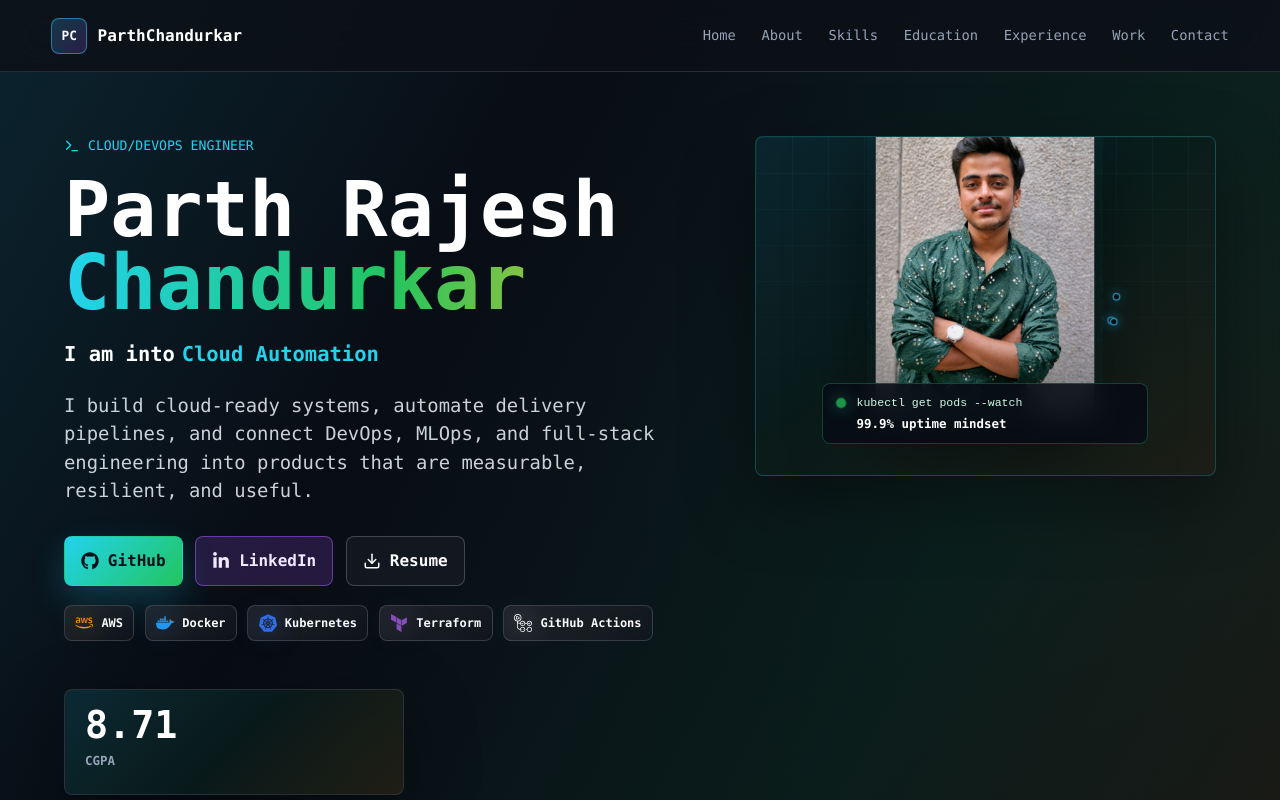
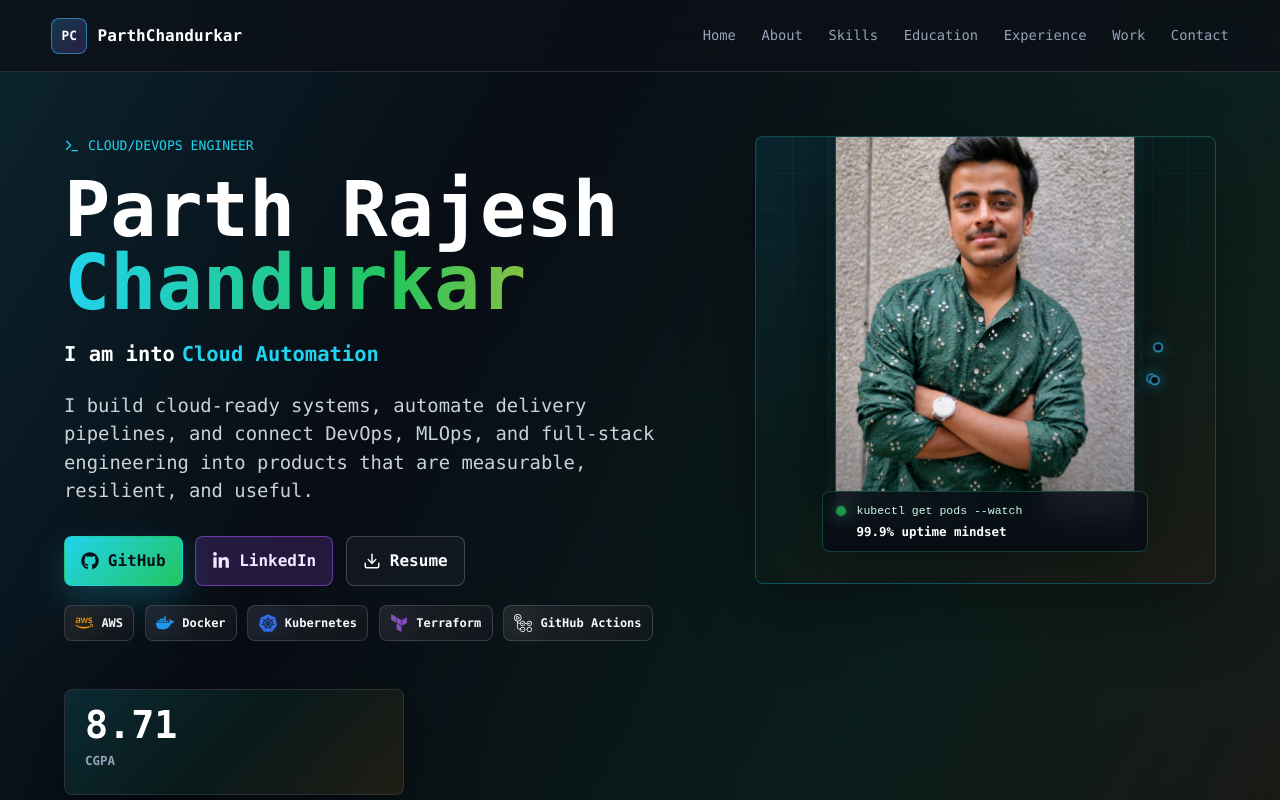
Before and after one commit to ParthrChandurkar/Portfolio-Parth-Chandurkar, a React (Vite) app: page / in a window 1280 px wide. Shown: the top 800 px of the page. Built offline with nearby package versions, Linux system fonts and the light colour scheme.

Commit message:
Enlarge hero portrait frame

```diff
--- a/src/styles.css
+++ b/src/styles.css
@@ -228,13 +228,13 @@ img {
 .hero-visual-card {
   position: relative;
   min-height: 0;
-  height: clamp(340px, 25vw, 370px);
-  width: min(100%, 560px);
-  justify-self: center;
+  height: clamp(440px, 35vw, 560px);
+  width: 100%;
+  justify-self: stretch;
   display: grid;
   align-content: center;
   place-items: center;
-  gap: 0.65rem;
+  gap: 0.9rem;
   padding: clamp(1rem, 2.4vw, 2rem);
   border: 1px solid rgba(34, 211, 238, 0.24);
   border-radius: 8px;
@@ -301,7 +301,7 @@ img {
 .profile-frame {
   position: relative;
   z-index: 2;
-  width: clamp(220px, 46%, 250px);
+  width: clamp(300px, 60%, 430px);
   aspect-ratio: 3 / 4;
   border: 1px solid rgba(238, 246, 255, 0.2);
   border-radius: 8px;
@@ -324,8 +324,8 @@ img {
 .hero-photo {
   width: 100%;
   height: 100%;
-  object-fit: cover;
-  object-position: center top;
+  object-fit: fill;
+  object-position: center center;
   filter: saturate(1.08) contrast(1.04) brightness(0.98);
 }
 
@@ -345,7 +345,7 @@ img {
 }
 
 .hero-visual-card .cloud-console {
-  width: min(82%, 400px);
+  width: min(82%, 440px);
 }
 
 .console-dot {
```
